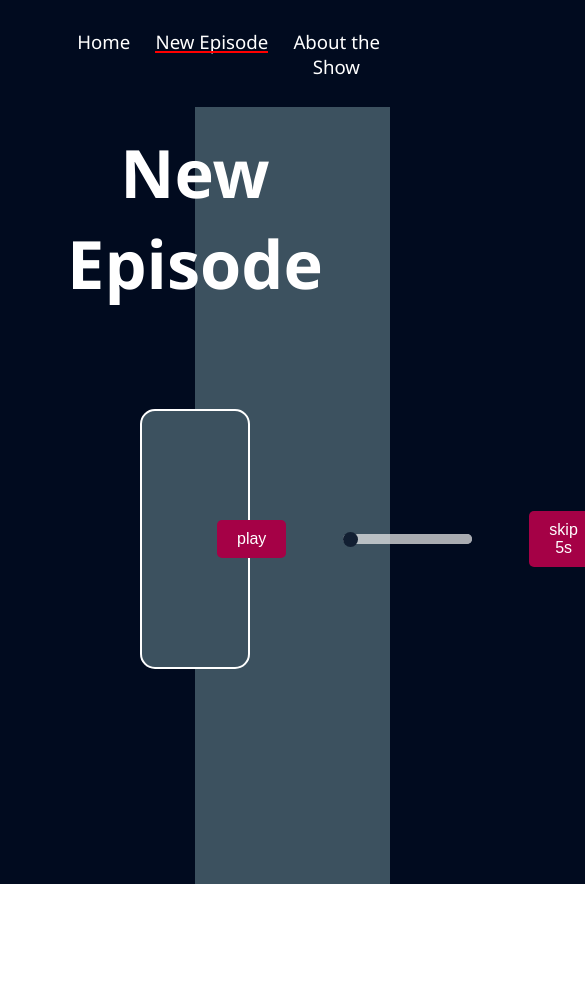
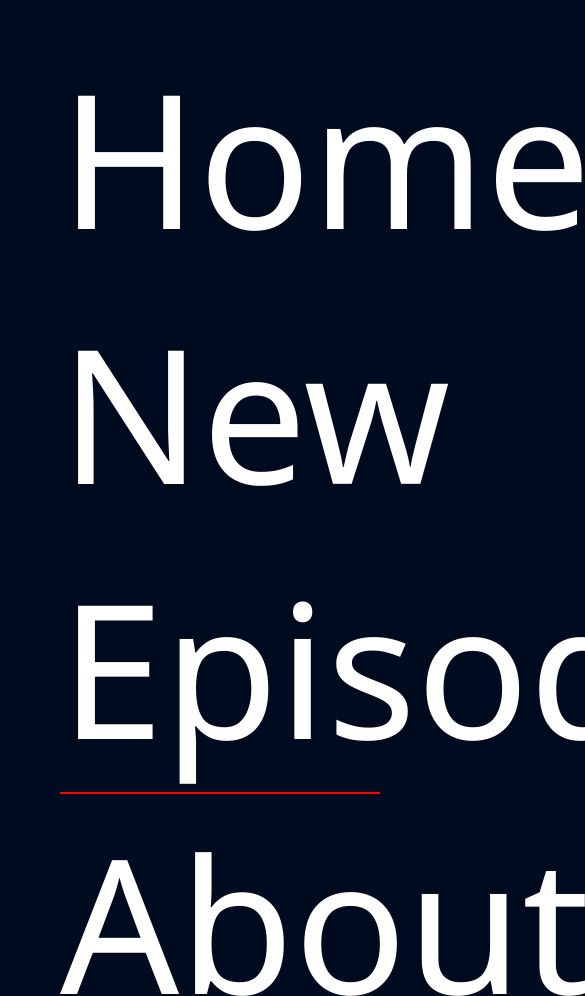
Before and after one commit to ns5376/Police-Chase-Chronicles, a plain HTML site: page new.html in a window 390 px wide. Shown: the top 996 px of the page, 585 px wide, since content can reach past the window. Before the commit the page ends 884 px from the top, so only its background shows below. Drawn offline with Linux system fonts and the light colour scheme.

Commit message:
Update styles.css

```diff
--- a/styles.css
+++ b/styles.css
@@ -214,3 +214,19 @@ body {
     color: white;
 
   }
+  @media (max-width: 768px) {
+    header nav ul li {
+        display: block; /* Stack nav items under each other on smaller screens */
+        margin-right: 0;
+        text-align: center; /* Center align text for mobile nav */
+        font-size: 10em;
+    }
+
+    h1, h2 {
+        font-size: 8em; /* Smaller font size for mobile devices */
+    }
+
+    main, footer {
+        padding: 10px;
+    }
+}
```
